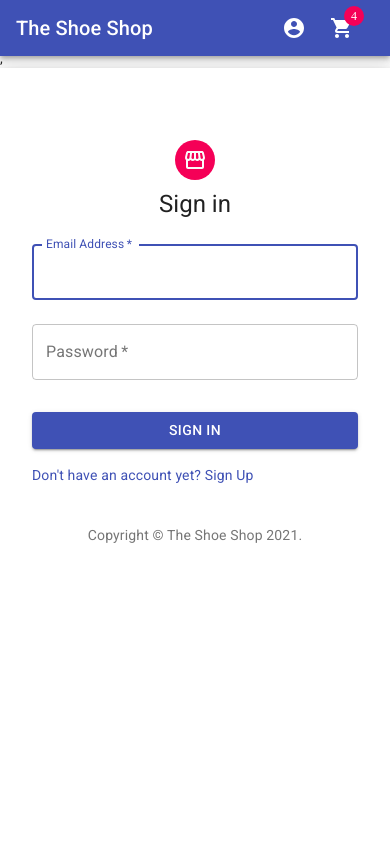
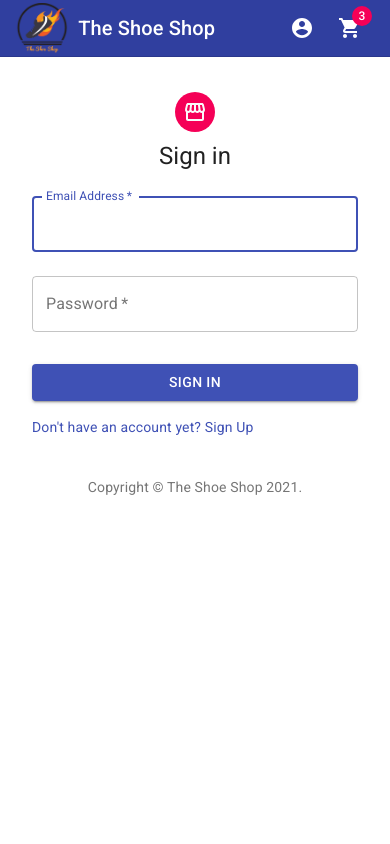
Before and after one commit to Fizza-Rubab/Ecommerce-Store, a React (Create React App) app in the folder frontend/: page / in a window 390 px wide. Shown: the top 844 px of the page. Built offline with nearby package versions, Linux system fonts and the light colour scheme.

Commit message:
appbar properly imeplemented

```diff
--- a/frontend/src/components/appbar.js
+++ b/frontend/src/components/appbar.js
@@ -1,161 +1,118 @@
-import React from "react";
-import clsx from "clsx";
-import { makeStyles } from "@material-ui/core/styles";
-import CssBaseline from "@material-ui/core/CssBaseline";
-import AppBar from "@material-ui/core/AppBar";
-import Toolbar from "@material-ui/core/Toolbar";
-import Typography from "@material-ui/core/Typography";
-import IconButton from "@material-ui/core/IconButton";
-import Badge from "@material-ui/core/Badge";
-import Link from "@material-ui/core/Link";
-import MenuIcon from "@material-ui/icons/Menu";
-import ShoppingCartIcon from "@material-ui/icons/ShoppingCart";
+import React, { useState } from "react";
+import {
+  AppBar,
+  Toolbar,
+  IconButton,
+  Badge,
+  Typography,
+} from "@material-ui/core";
+import { ShoppingCart } from "@material-ui/icons";
+import { Link } from "react-router-dom";
 import AccountCircleIcon from "@material-ui/icons/AccountCircle";
-
-import { ThemeProvider, createMuiTheme } from "@material-ui/core/styles";
-
-const theme = createMuiTheme({
-  typography: {
-    fontFamily: ["Chilanka", "cursive"].join(","),
-  },
-});
+import { makeStyles, fade } from "@material-ui/core/styles";
 const drawerWidth = 0;
 
 const useStyles = makeStyles((theme) => ({
-  root: {
-    display: "flex",
-    paddingBottom: theme.spacing(6),
+  appBar: {
+    boxShadow: "none",
+    borderBottom: "1px solid rgba(0, 0, 0, 0.12)",
+    [theme.breakpoints.up("sm")]: {
+      width: `calc(100% - ${drawerWidth}px)`,
+      marginLeft: drawerWidth,
     },
-  toolbar: {
-    paddingRight: 24, // keep right padding when drawer closed
-  },
-  toolbarIcon: {
-    display: "flex",
-    alignItems: "center",
-    justifyContent: "flex-end",
-    padding: "0 8px",
-    ...theme.mixins.toolbar,
-  },
-  appBar: {
-    zIndex: theme.zIndex.drawer + 1,
-    transition: theme.transitions.create(["width", "margin"], {
-      easing: theme.transitions.easing.sharp,
-      duration: theme.transitions.duration.leavingScreen,
-    }),
-  },
-  appBarShift: {
-    marginLeft: drawerWidth,
-    width: `calc(100% - ${drawerWidth}px)`,
-    transition: theme.transitions.create(["width", "margin"], {
-      easing: theme.transitions.easing.sharp,
-      duration: theme.transitions.duration.enteringScreen,
-    }),
-  },
-  menuButton: {
-    marginRight: 36,
-  },
-  menuButtonHidden: {
-    display: "none",
+    color: theme.palette.common.white,
+    backgroundColor: theme.palette.primary.dark,
   },
   title: {
     flexGrow: 1,
+    alignItems: "center",
+    display: "flex",
+    textDecoration: "none",
   },
-  drawerPaper: {
-    position: "relative",
-    whiteSpace: "nowrap",
-    width: drawerWidth,
-    transition: theme.transitions.create("width", {
-      easing: theme.transitions.easing.sharp,
-      duration: theme.transitions.duration.enteringScreen,
-    }),
+  image: {
+    marginRight: "10px",
   },
-  drawerPaperClose: {
-    overflowX: "hidden",
-    transition: theme.transitions.create("width", {
-      easing: theme.transitions.easing.sharp,
-      duration: theme.transitions.duration.leavingScreen,
-    }),
-    width: theme.spacing(7),
+  menuButton: {
+    marginRight: theme.spacing(2),
     [theme.breakpoints.up("sm")]: {
-      width: theme.spacing(9),
+      display: "none",
     },
   },
-  appBarSpacer: theme.mixins.toolbar,
-  content: {
+  grow: {
     flexGrow: 1,
-    height: "100vh",
-    overflow: "auto",
   },
-  container: {
-    paddingTop: theme.spacing(4),
-    paddingBottom: theme.spacing(4),
+  search: {
+    position: "relative",
+    borderRadius: theme.shape.borderRadius,
+    backgroundColor: fade(theme.palette.common.white, 0.15),
+    "&:hover": {
+      backgroundColor: fade(theme.palette.common.white, 0.25),
     },
-  paper: {
-    padding: theme.spacing(2),
+    marginRight: theme.spacing(2),
+    marginLeft: 0,
+    width: "100%",
+    [theme.breakpoints.up("sm")]: {
+      width: "auto",
+    },
+  },
+  searchIcon: {
+    padding: theme.spacing(0, 2),
+    height: "100%",
+    position: "absolute",
+    pointerEvents: "none",
     display: "flex",
-    overflow: "auto",
-    flexDirection: "column",
+    alignItems: "center",
+    justifyContent: "center",
   },
-  fixedHeight: {
-    height: 240,
+  inputRoot: {
+    color: "inherit",
+  },
+  inputInput: {
+    padding: theme.spacing(1, 1, 1, 0),
+    // vertical padding + font size from searchIcon
+    paddingLeft: `calc(1em + ${theme.spacing(4)}px)`,
+    transition: theme.transitions.create("width"),
+    width: "100%",
+    [theme.breakpoints.up("md")]: {
+      width: "20ch",
+    },
   },
 }));
 
-export default function Dashboard() {
+export default function PrimarySearchAppBar() {
   const classes = useStyles();
-  const [open, setOpen] = React.useState(true);
-  const handleDrawerOpen = () => {
-    setOpen(true);
-  };
-  const handleDrawerClose = () => {
-    setOpen(false);
-  };
-  const fixedHeightPaper = clsx(classes.paper, classes.fixedHeight);
-
   return (
-    <ThemeProvider theme={theme}>
-      <div className={classes.root}>
-        <CssBaseline />
-        <AppBar
-          position="absolute"
-          className={clsx(classes.appBar, open && classes.appBarShift)}
+    <>
+      <AppBar position="fixed" className={classes.appBar} color="inherit">
+        <Toolbar>
+          <Typography
+            to="/"
+            variant="h6"
+            className={classes.title}
+            color="inherit"
           >
-          <Toolbar className={classes.toolbar}>
-            <IconButton
-              edge="start"
-              color="inherit"
-              aria-label="open drawer"
-              onClick={handleDrawerOpen}
-              className={clsx(
-                classes.menuButton,
-                open && classes.menuButtonHidden
-              )}
-            >
-              <MenuIcon />
-            </IconButton>
-            <Typography
-              component="h1"
-              variant="h6"
-              fontFamily="monospace"
-              color="inherit"
-              noWrap
-              className={classes.title}
-            >
+            <img
+              src="/static/img/logo.png"
+              alt="commerce.js"
+              height="50px"
+              className={classes.image}
+            />{" "}
             The Shoe Shop
           </Typography>
+          <div className={classes.grow} />
+          {/* {location.pathname === "/" && ( */}
+          <div className={classes.button}>
             <IconButton color="inherit">
-              <Badge color="secondary">
               <AccountCircleIcon />
+            </IconButton>
+            <IconButton to="/cart" aria-label="Show cart items" color="inherit">
+              <Badge badgeContent="3" color="secondary">
+                <ShoppingCart />
               </Badge>
             </IconButton>
-            <IconButton color="inherit">
-              <Badge badgeContent={4} color="secondary">
-                <ShoppingCartIcon />
-              </Badge>
-            </IconButton>
+          </div>
         </Toolbar>
       </AppBar>
-      </div>
-    </ThemeProvider>
+    </>
   );
 }
```
Lines whose indentation alone changed are shown as unchanged.
